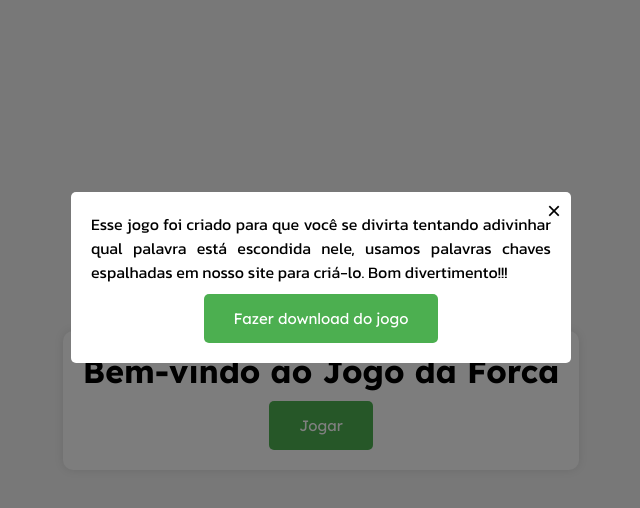
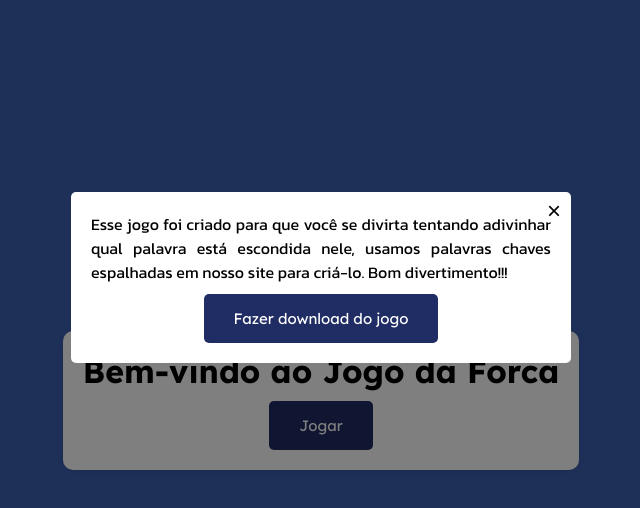
Before and after one commit to gabrielssouzalima/TRABALHO-SEMESTRAL, a plain HTML site: page jogoEmPython/templates/chamadaJogoPython.html in a window 1280 px wide. Both pictures are taken after a click on the button "Jogar". Shown: the whole page, without its empty margins (319-959 px from the left). Drawn offline with Linux system fonts and the light colour scheme.

Commit message:
Mudando as cores do site de download do jogo

```diff
--- a/jogoEmPython/assets/cssJogo/chamadaJogo.css
+++ b/jogoEmPython/assets/cssJogo/chamadaJogo.css
@@ -21,7 +21,7 @@ body {
     /* Altura total da viewport */
     margin: 0;
     /* Remove margens padrão */
-    background-color: #f0f0f0;
+    background-color: rgb(60, 97, 177);
     /* Cor de fundo cinza claro */
 }
 
@@ -31,7 +31,7 @@ body {
     /* Centraliza texto */
     padding: 20px;
     /* Espaçamento interno */
-    background-color: rgb(250, 250, 250);
+    background-color: rgb(255, 255, 255);
     /* Fundo branco */
     border-radius: 10px;
     /* Cantos arredondados */
@@ -51,7 +51,7 @@ body {
     /* Margem de distancia do botao para o texto */
     padding: 15px 30px;
     /* Espaçamento interno do botão */
-    background-color: #4CAF50;
+    background-color: rgb(32, 44, 100);
     /* Mudar a cor dps de definido */
     /* Cor de fundo verde */
     color: rgb(255, 255, 255);
@@ -72,7 +72,7 @@ body {
 
 /* Efeito hover do botão */
 .btn-jogar:hover {
-    background-color: rgb(69, 160, 73);
+    background-color: rgb(60, 97, 177);
     /* Cor mais escura ao passar o mouse */
 }
 
@@ -94,7 +94,7 @@ body {
 
 /* Conteúdo do modal */
 .modal-content {
-    background-color: white;
+    background-color: rgb(255, 255, 255);
     /* Fundo branco */
     margin: 15% auto;
     /* Margem superior e centralizado */
@@ -116,7 +116,7 @@ body {
 .btn-baixar {
     padding: 15px 30px;
     /* Espaçamento interno do botão */
-    background-color: #4CAF50;
+    background-color: rgb(32, 44, 100);
     /* Mudar a cor dps de definido */
     /* Cor de fundo verde */
     color: rgb(255, 255, 255);
@@ -135,6 +135,12 @@ body {
     /* Tamanho da fonte */
     margin: 10px 0px 0px 0px;
     /* Margem de distancia do botao para o texto */
+}
+
+/* Efeito hover do botão */
+.btn-baixar:hover {
+    background-color: rgb(60, 97, 177);
+    /* Cor mais escura ao passar o mouse */
 }
 
 .kanit-regular {
```
